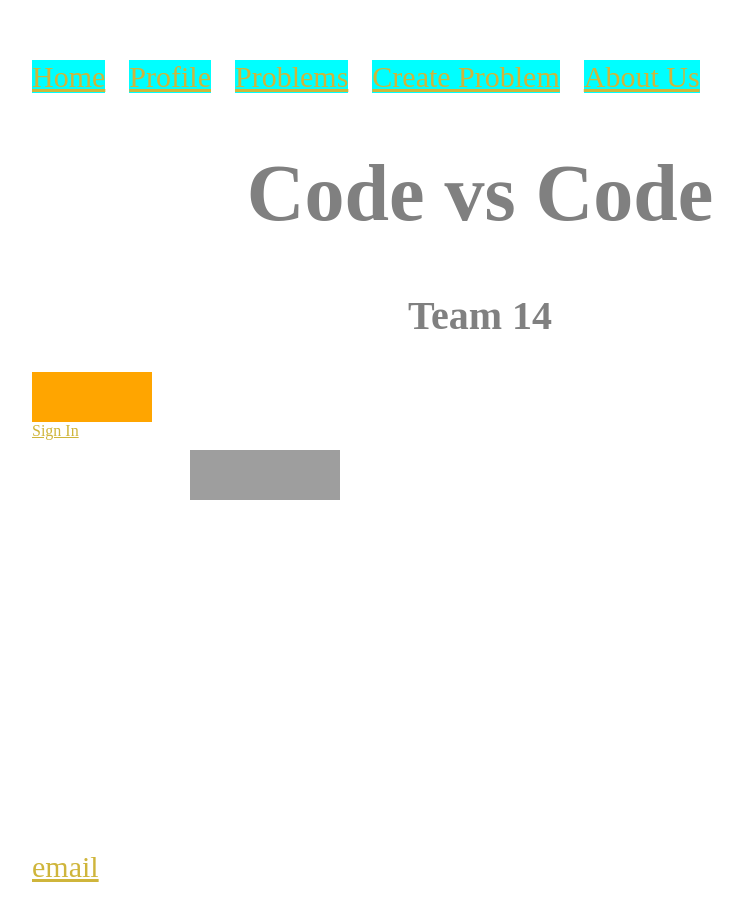
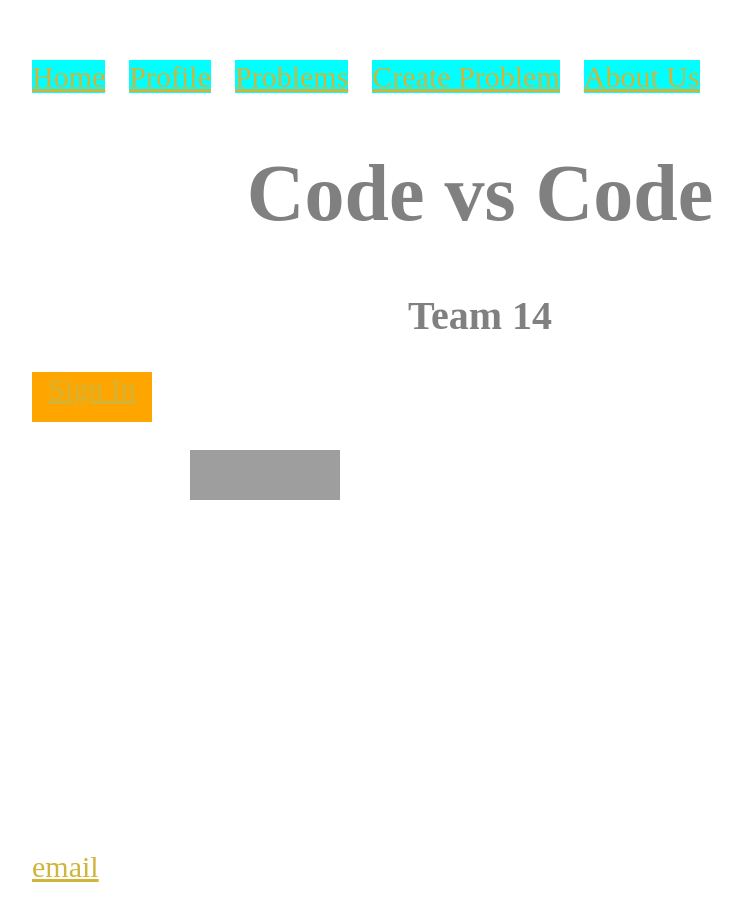
Before and after one commit to rramakrishnan246/rramakrishnan246.github.io, a Jekyll site: the page built from index.html, in a window 1280 px wide. Shown: the whole page, without its empty margins (160-903 px from the left). Built offline with Jekyll 4.4.1, drawn with Linux system fonts in a browser that asks for light colours; grey boxes are pictures that could not be loaded.

Commit message:
Update index.html

```diff
--- a/index.html
+++ b/index.html
@@ -23,7 +23,7 @@ title: Rohan R
 	text-align: center;
 	font: Arial;
 	font-size: 30px;
-	color: white"></div>
+	color: white">
 		<a href="/">Sign In</a>
 	</div>
 </html>
```
